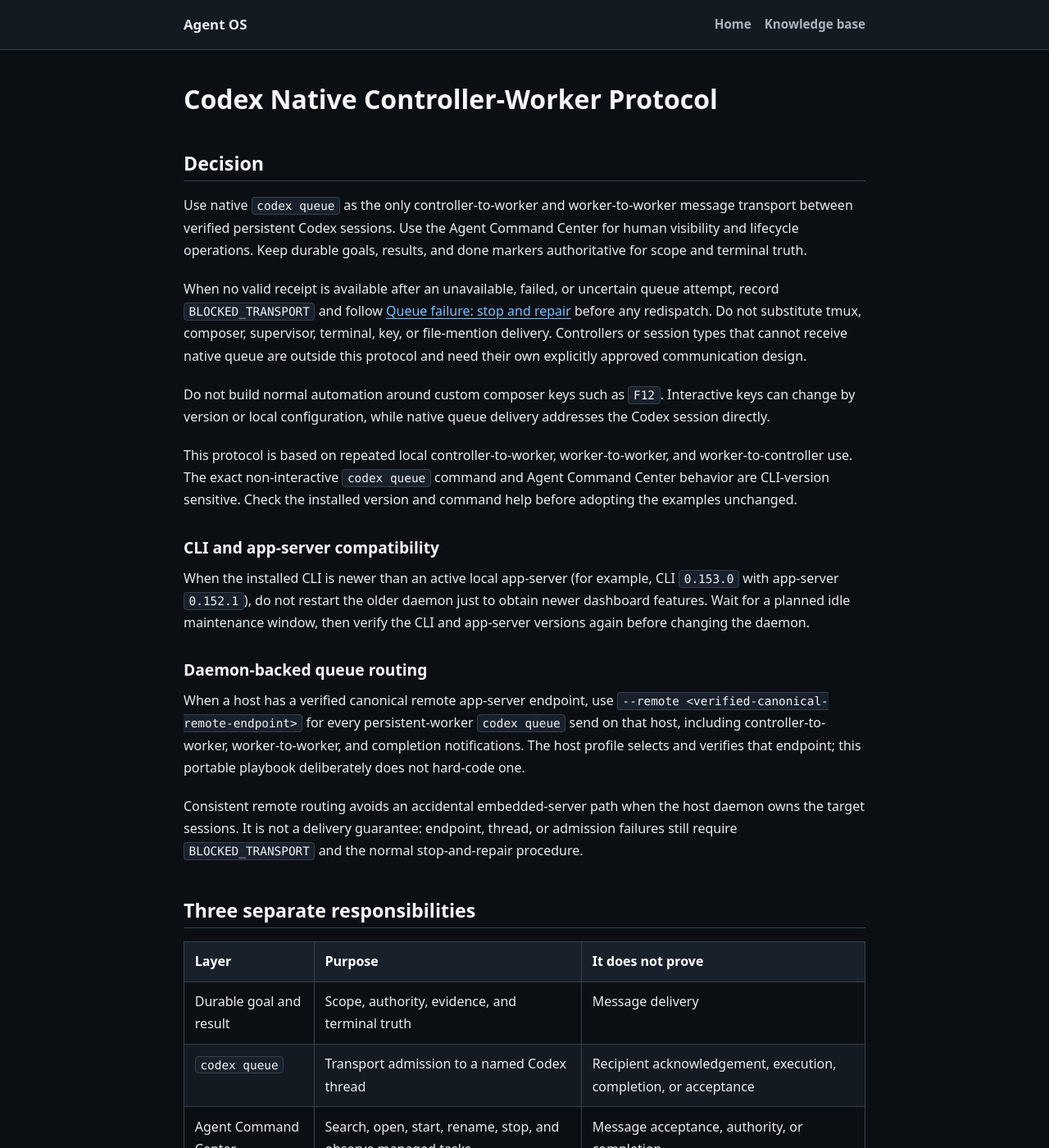
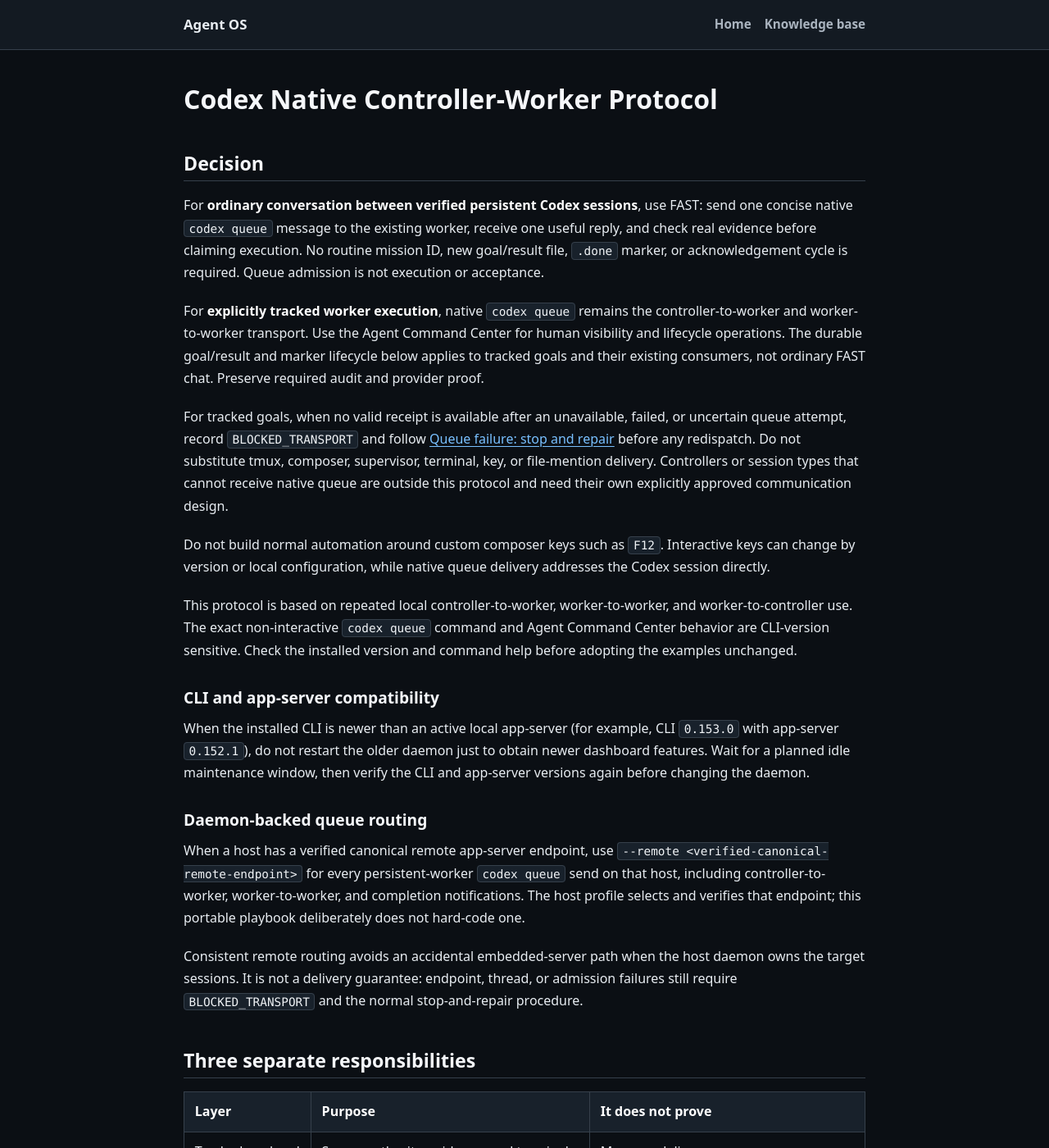
Before and after one commit to amitkarpe/agent-os, a Jekyll site: the page built from kb/playbooks/delegation/codex-native-controller-worker-protocol.md, in a window 1280 px wide and 1400 px high. Shown: the whole window at 82% size. Built offline with Jekyll 4.4.1, drawn with Linux system fonts in a browser that asks for light colours; some of the changed text lies outside the part shown.

Commit message:
docs: scope durable Codex goal protocol to tracked execution (work #193)

```diff
--- a/kb/playbooks/delegation/codex-native-controller-worker-protocol.md
+++ b/kb/playbooks/delegation/codex-native-controller-worker-protocol.md
@@ -15,13 +15,20 @@
 
 ## Decision
 
-Use native `codex queue` as the only controller-to-worker and worker-to-worker
-message transport between verified persistent Codex sessions. Use the Agent
-Command Center for human visibility and lifecycle operations. Keep durable
-goals, results, and done markers authoritative for scope and terminal truth.
+For **ordinary conversation between verified persistent Codex sessions**, use
+FAST: send one concise native `codex queue` message to the existing worker,
+receive one useful reply, and check real evidence before claiming execution.
+No routine mission ID, new goal/result file, `.done` marker, or acknowledgement
+cycle is required. Queue admission is not execution or acceptance.
 
-When no valid receipt is available after an unavailable, failed, or uncertain
-queue attempt, record `BLOCKED_TRANSPORT` and follow
+For **explicitly tracked worker execution**, native `codex queue` remains the
+controller-to-worker and worker-to-worker transport. Use the Agent Command
+Center for human visibility and lifecycle operations. The durable goal/result
+and marker lifecycle below applies to tracked goals and their existing
+consumers, not ordinary FAST chat. Preserve required audit and provider proof.
+
+For tracked goals, when no valid receipt is available after an unavailable,
+failed, or uncertain queue attempt, record `BLOCKED_TRANSPORT` and follow
 [Queue failure: stop and repair](#queue-failure-stop-and-repair) before any
 redispatch. Do not substitute tmux,
 composer, supervisor, terminal, key, or file-mention delivery. Controllers or
@@ -63,7 +70,7 @@
 
 | Layer | Purpose | It does not prove |
 | --- | --- | --- |
-| Durable goal and result | Scope, authority, evidence, and terminal truth | Message delivery |
+| Tracked goal and result | Scope, authority, evidence, and terminal truth for tracked execution | Message delivery |
 | `codex queue` | Transport admission to a named Codex thread | Recipient acknowledgement, execution, completion, or acceptance |
 | Agent Command Center | Search, open, start, rename, stop, and observe managed tasks | Message acceptance, authority, or completion |
 | Optional `codex_tui` tools | Inspect an exposed thread for diagnosis | A supported tool contract, delivery, authority, or completion |
@@ -123,7 +130,10 @@
 
 ## Controller to worker
 
-Before sending a message:
+**Tracked goals only.** Ordinary FAST chat sends the bounded delta to the
+verified existing X without creating goal, result, or marker files.
+
+Before sending a tracked goal:
 
 1. Confirm the installed CLI exposes `codex queue` and review its current
    command help.
@@ -170,7 +180,9 @@
 
 ## Worker to controller
 
-The worker completes the durable artifact before notifying the controller:
+**Tracked goals only.** Ordinary FAST responses return one useful outcome
+without a mandatory file or marker. For tracked goals, the worker completes
+the durable artifact before notifying the controller:
 
 1. Finish the approved work or reach a truthful terminal stop.
 2. Write and validate one durable terminal result.
```
